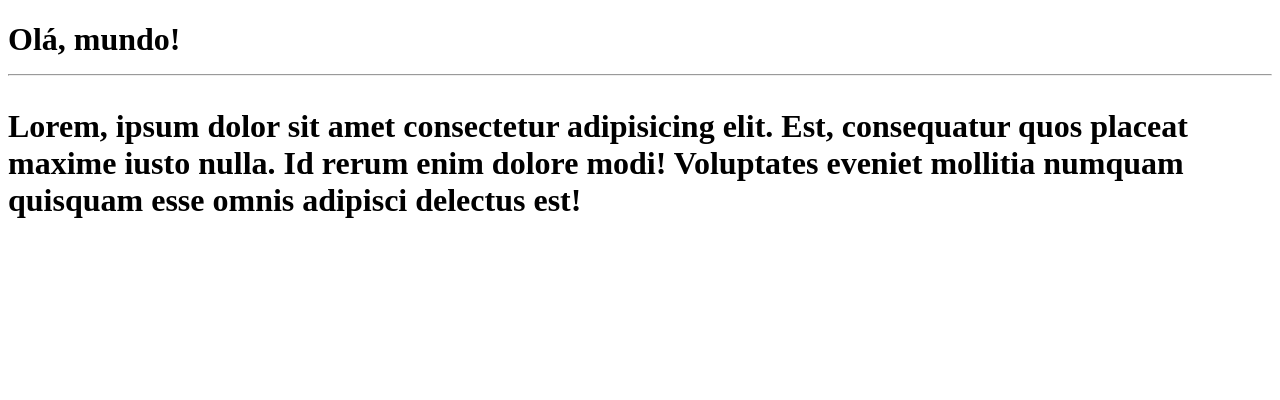
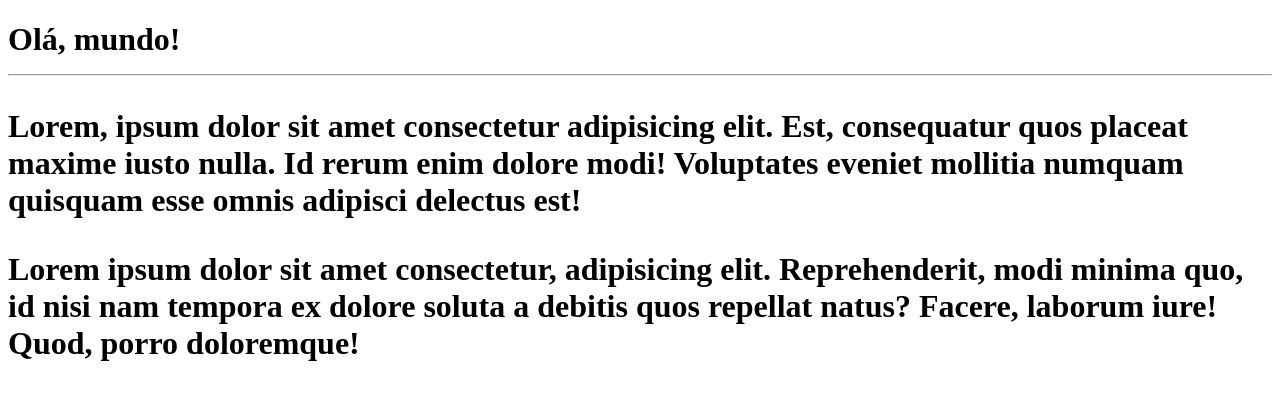
Before and after one commit to Pedrogcost/Ola-Mundo, a plain HTML site: page Site Exemplo/Index.html in a window 1280 px wide. Drawn offline with Linux system fonts and the light colour scheme.

Commit message:
Adicionei um paragráfo

```diff
--- a/Site Exemplo/Index.html
+++ b/Site Exemplo/Index.html
@@ -10,6 +10,7 @@
    <h1>Olá, mundo!
        <hr>
        <p>Lorem, ipsum dolor sit amet consectetur adipisicing elit. Est, consequatur quos placeat maxime iusto nulla. Id rerum enim dolore modi! Voluptates eveniet mollitia numquam quisquam esse omnis adipisci delectus est!</p>
+       <p>Lorem ipsum dolor sit amet consectetur, adipisicing elit. Reprehenderit, modi minima quo, id nisi nam tempora ex dolore soluta a debitis quos repellat natus? Facere, laborum iure! Quod, porro doloremque!</p>
    </h1>
 </body>
 </html>
```
